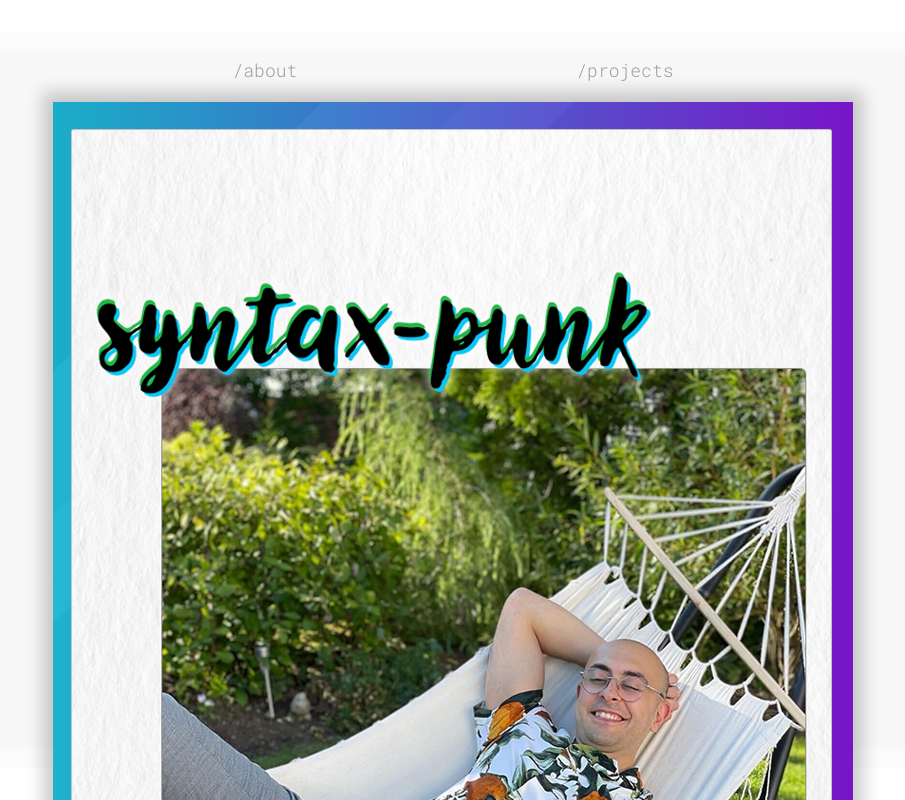
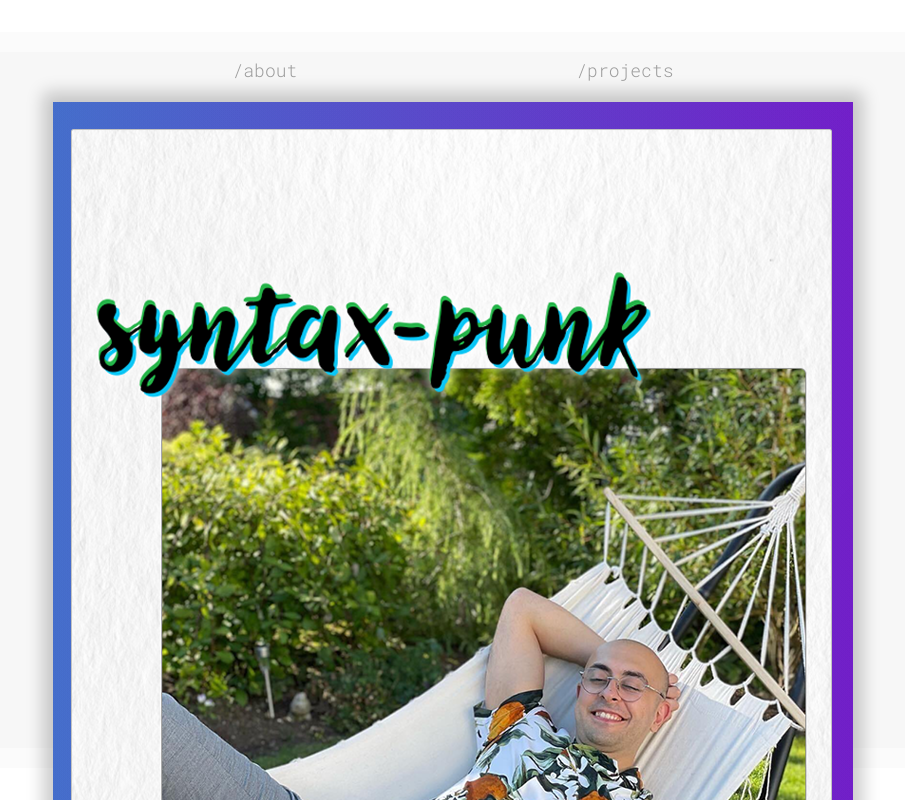
Before and after one commit to syntax-punk/syntaxpunkdotcom, a Next.js app: page / in a window 1280 px wide. Shown: the top 800 px of the page, without its empty margins (187-1092 px from the left). Built offline with nearby package versions, Linux system fonts and the light colour scheme.

Commit message:
Moving background animation

```diff
--- a/pages/index.tsx
+++ b/pages/index.tsx
@@ -72,6 +72,8 @@
     transform-style: preserve-3d;
     box-shadow: 0 0 16px 10px rgba(0, 0, 0, 0.2);
     background-image: linear-gradient(135deg, rgba(29, 29, 29, 0.05) 0%, rgba(29, 29, 29, 0.05) 17%, rgba(27, 27, 27, 0.05) 17%, rgba(27, 27, 27, 0.05) 34%, rgba(31, 31, 31, 0.05) 34%, rgba(31, 31, 31, 0.05) 93%, rgba(242, 242, 242, 0.05) 93%, rgba(242, 242, 242, 0.05) 100%), linear-gradient(135deg, rgba(129, 129, 129, 0.05) 0%, rgba(129, 129, 129, 0.05) 66%, rgba(117, 117, 117, 0.05) 66%, rgba(117, 117, 117, 0.05) 91%, rgba(199, 199, 199, 0.05) 91%, rgba(199, 199, 199, 0.05) 100%), linear-gradient(135deg, rgba(31, 31, 31, 0.07) 0%, rgba(31, 31, 31, 0.07) 15%, rgba(139, 139, 139, 0.07) 15%, rgba(139, 139, 139, 0.07) 23%, rgba(200, 200, 200, 0.07) 23%, rgba(200, 200, 200, 0.07) 29%, rgba(102, 102, 102, 0.07) 29%, rgba(102, 102, 102, 0.07) 100%), linear-gradient(90deg, rgb(19, 196, 228), rgb(126, 8, 222));
+    background-size: 200% 200%;
+	  animation: gradient 15s ease-in-out infinite;
   }
 
   .flipcard:hover .flipcard-content {
--- a/styles/global.css
+++ b/styles/global.css
@@ -123,3 +123,15 @@
   -moz-animation-delay: 0.7s;
   animation-delay: 0.7s;
 }
+
+@keyframes gradient {
+	0% {
+		background-position: 0% 50%;
+	}
+	50% {
+		background-position: 100% 50%;
+	}
+	100% {
+		background-position: 0% 50%;
+	}
+}
```
